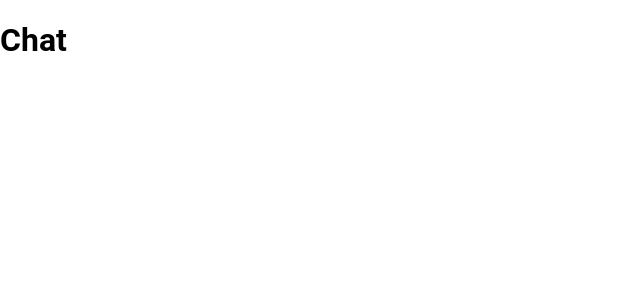
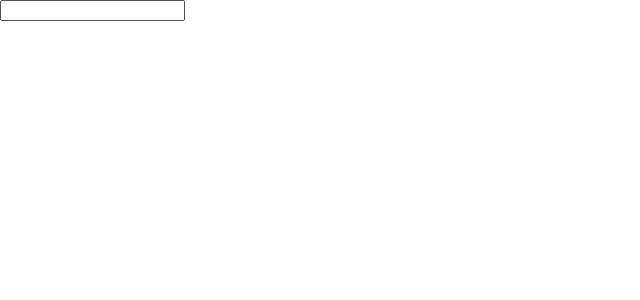
Before and after one commit to mahinsagotra/Chat-App, a React (Create React App) app in the folder client/: page /chat in a window 1280 px wide. Shown: the top 300 px of the page, without its empty margins (0-640 px from the left). Built offline with nearby package versions, Linux system fonts and the light colour scheme.

Commit message:
Add Message Functionality

```diff
--- a/client/src/components/Chat/Chat.js
+++ b/client/src/components/Chat/Chat.js
@@ -7,6 +7,8 @@ let socket;
 function Chat({ location }) {
     const [name, setName] = useState('');
     const [room, setRoom] = useState('');
+    const [message, setMessage] = useState('');
+    const [messages, setMessages] = useState([]);
     const ENDPOINT = 'localhost:5000';
 
     useEffect(() => {
@@ -26,9 +28,29 @@ function Chat({ location }) {
         }
     }, [ENDPOINT, location.search])
 
+    useEffect(() => {
+        socket.on('sendMessage', (message) => {
+            setMessages([...messages, message]);
+        })
+    }, [messages])
+
+    //function for sending messages
+    const sendMessage = (event) => {
+        event.preventDefault();
+
+        if (message) {
+            socket.emit('sendMessage', message, () => setMessage(''));
+        }
+    }
+
+    console.log(message, messages);
+
     return (
-        <div>
-            <h1>Chat</h1>
+        <div className="outerContainer">
+            <div className="container"></div>
+            <input value={message}
+                onChange={(event) => setMessage(event.target.value)}
+                onKeyPress={(event) => event.key === 'Enter' ? sendMessage(event) : null} />
         </div>
     )
 }
```
Also changed, not shown: 1 other file (tests, documents, lock files or other folders).
